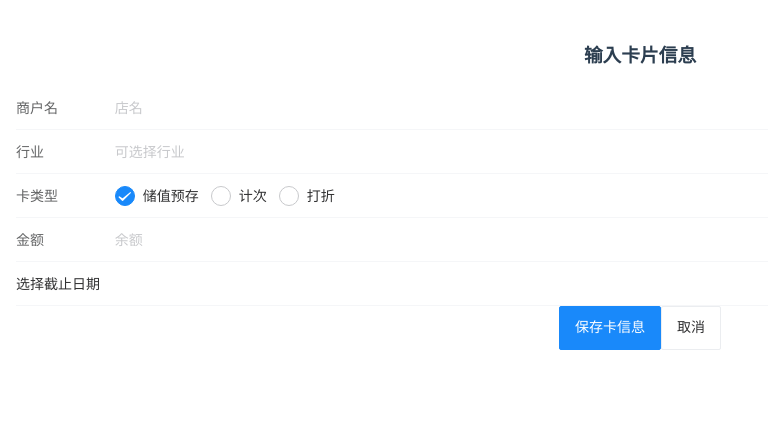
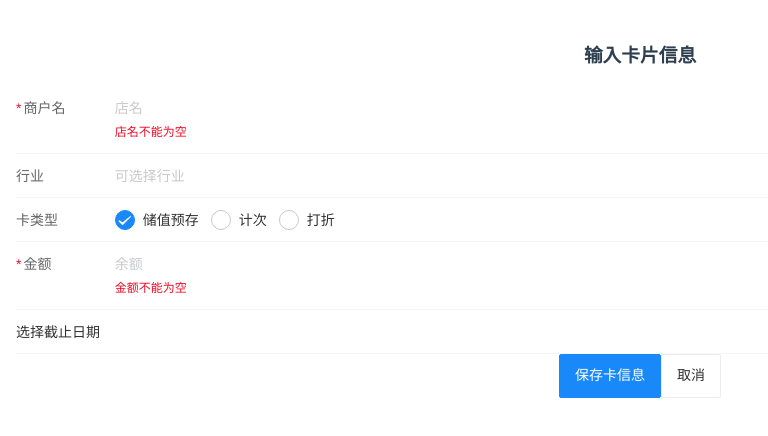
Before and after one commit to Rackar/card-manage, a Vue app: page /#/add in a window 1280 px wide. Shown: the top 436 px of the page, without its empty margins (0-768 px from the left). Built offline with nearby package versions, Linux system fonts and the light colour scheme.

Commit message:
完善删除逻辑

```diff
--- a/src/components/AddCard.vue
+++ b/src/components/AddCard.vue
@@ -1,9 +1,27 @@
 <template>
   <h3>输入卡片信息</h3>
-  <van-field label="商户名" v-model="state.name" name="pattern" placeholder="店名" :rules="[{ pattern, message: '请输入正确内容' }]" />
-  <van-field v-model="state.hangye" readonly clickable label="行业" placeholder="可选择行业" @click="state.showPicker = true" />
+  <van-field
+    label="商户名"
+    v-model="state.name"
+    name="pattern"
+    placeholder="店名"
+    required
+    error-message="店名不能为空"
+  />
+  <van-field
+    v-model="state.hangye"
+    readonly
+    clickable
+    label="行业"
+    placeholder="可选择行业"
+    @click="state.showPicker = true"
+  />
   <van-popup v-model:show="state.showPicker" round position="bottom">
-    <van-picker :columns="state.columns" @cancel="state.showPicker = false" @confirm="onConfirmHangye" />
+    <van-picker
+      :columns="state.columns"
+      @cancel="state.showPicker = false"
+      @confirm="onConfirmHangye"
+    />
   </van-popup>
   <van-field name="radio" label="卡类型">
     <template #input>
@@ -14,10 +32,26 @@
       </van-radio-group>
     </template>
   </van-field>
-  <van-field label="金额" v-model="state.money" name="pattern" placeholder="余额" :rules="[{ pattern, message: '请输入正确内容' }]" />
+  <van-field
+    label="金额"
+    v-model="state.money"
+    name="pattern"
+    placeholder="余额"
+    required
+    error-message="金额不能为空"
+  />
 
-  <van-cell style="text-align: left" title="选择截止日期" :value="state.endDate" @click="state.showCalendar = true" />
-  <van-calendar v-model:show="state.showCalendar" :show-confirm="false" @confirm="onConfirm" />
+  <van-cell
+    style="text-align: left"
+    title="选择截止日期"
+    :value="state.endDate && state.endDate.toLocaleDateString()"
+    @click="state.showCalendar = true"
+  />
+  <van-calendar
+    v-model:show="state.showCalendar"
+    :show-confirm="false"
+    @confirm="onConfirm"
+  />
   <van-button type="primary" @click="saveCard">保存卡信息</van-button>
 
   <router-link to="/"> <van-button>取消</van-button></router-link>
@@ -48,7 +82,7 @@ export default {
       state.showPicker = false;
     };
     const onConfirm = (date) => {
-      state.endDate = `${date.getFullYear()}-${date.getMonth() + 1}-${date.getDate()}`;
+      state.endDate = date;
       state.showCalendar = false;
     };
 
--- a/src/components/CardSingle.vue
+++ b/src/components/CardSingle.vue
@@ -10,7 +10,7 @@
           v-model:current-rate="rate"
           :rate="100"
           :stroke-width="60"
-          :text="'余额：' + state.money + '元'"
+          :text="'余额：' + currentMoney + '元'"
       /></van-col>
       <van-col span="4">
         <div><van-button @click="state.useShow = true">消费</van-button></div>
@@ -18,7 +18,11 @@
       </van-col>
     </van-row>
     <van-divider dashed></van-divider>
-    <van-progress :percentage="50" stroke-width="3" pivot-text="过期还剩xx天" />
+    <van-progress
+      :percentage="state.dayRate"
+      stroke-width="3"
+      :pivot-text="`过期还剩` + state.leftDay + `天`"
+    />
   </div>
   <van-dialog
     v-model:show="state.useShow"
@@ -28,7 +32,7 @@
   >
     <van-field
       v-model="state.number"
-      :placeholder="state.money"
+      :placeholder="currentMoney"
       type="number"
     />
     <!-- <van-button>确定</van-button> -->
@@ -36,42 +40,58 @@
 </template>
 
 <script>
-import { reactive, computed } from "vue";
+import { reactive, ref, computed } from "vue";
 import { instance } from "../utils/axios";
+import { Dialog } from "vant";
 export default {
   props: {
     cardData: Object,
   },
   setup(props) {
-    let state = props.cardData;
+    let state = reactive(props.cardData);
     state.cardShowed = true;
     state.useShow = false;
     state.number = null;
-    // {
-    //       name: "店名",
-    //       hangye: "美食",
-    //       type: 0,
-    //       total: 3000,
-    //       money: 1111,
-    //       endDate: "20201010",
-    //     };
 
-    let rate = computed(() => (state.money / state.total) * 100);
+    // let currentMoney = computed(() => {
+    //   let detail = state.log.reduce((prev, next) => prev.detail + next.detail);
+    //   debugger;
+    //   console.log(detail);
+    //   return state.money + detail;
+    // });
 
-    let currentMoney=state.total
-const calcRate=(log)=>{
-log.forEach(e=>{
-currentMoney+=e.detail
-})
+    // let rate = computed(() => (currentMoney / state.money) * 100);
+    let currentMoney = ref(state.money);
+    recalcCurrent();
+    function recalcCurrent() {
+      currentMoney.value = state.money;
+      if (state.log && state.log.length) {
+        let detail = state.log.map((log) => log.detail);
+        let te = detail.reduce((p, n) => {
+          return p + n;
+        });
+        currentMoney.value += te;
+      }
     }
 
-let allDay=calcDateDis(state.startDate,state.endDate)
-let leftDay=calcDateDis(Date.Now(),state.endDate)
+    let rate = computed(() => (currentMoney.value / state.money) * 100);
+    // let currentMoney = state.total;
+    // const calcRate = (log) => {
+    //   log.forEach((e) => {
+    //     currentMoney += e.detail;
+    //   });
+    // };
 
-function calcDateDis(dateBegin,dateEnd){
-return (dateEnd-dateBegin)/3600/24/1000
+    let allDay = calcDateDis(state.createdAt, state.endDate);
+
+    state.leftDay = calcDateDis(Date.now(), state.endDate);
+    state.dayRate = (state.leftDay / allDay) * 100;
+
+    function calcDateDis(dateBegin, dateEnd) {
+      let b = new Date(dateBegin).getTime();
+      let e = new Date(dateEnd).getTime();
+      return Math.floor((e - b) / 3600 / 24 / 1000);
     }
-
 
     const useCard = () => {
       console.log("使用");
@@ -83,6 +103,8 @@ return (dateEnd-dateBegin)/3600/24/1000
           console.log(data);
           if (data.data.status === 1) {
             console.log("修改成功");
+            state.log.push({ detail: state.number * -1, _id: state._id });
+            recalcCurrent();
           } else {
             console.log("修改不成功");
           }
@@ -90,6 +112,35 @@ return (dateEnd-dateBegin)/3600/24/1000
     };
     const deleteCard = () => {
       console.log(state);
+      // const beforeClose = (action, done) =>
+      //   new Promise((resolve, reject) => {
+      //     if (action === "confirm") {
+      //       instance
+      //         .delete("/api/cards", { params: { id: state._id } })
+      //         .then((data) => {
+      //           console.log(data);
+      //           if (data.data.status === 1) {
+      //             console.log("删除成功");
+      //             state.cardShowed = false;
+      //           } else {
+      //             console.log("删除不成功");
+      //           }
+      //           resolve(true);
+      //         })
+      //         .catch(() => resolve(true));
+      //     } else {
+      //       // 拦截取消操作
+      //       resolve(true);
+      //       // done();
+      //     }
+      //   });
+
+      Dialog.confirm({
+        title: "删除",
+        message: "确定删除本卡片？",
+      })
+        .then(() => {
+          // on confirm
           instance
             .delete("/api/cards", { params: { id: state._id } })
             .then((data) => {
@@ -101,8 +152,12 @@ return (dateEnd-dateBegin)/3600/24/1000
                 console.log("删除不成功");
               }
             });
+        })
+        .catch(() => {
+          // on cancel
+        });
     };
-    return { state, rate, useCard, deleteCard };
+    return { state, rate, currentMoney, useCard, deleteCard };
   },
 };
 </script>
--- a/src/components/login.vue
+++ b/src/components/login.vue
@@ -3,13 +3,32 @@
     <h2 style="text-align: center">登录</h2>
     <van-cell-group>
       <!-- <van-field v-model="form.user_name" label="用户名" placeholder="请输入用户名" required /> -->
-      <van-field v-model="state.form.mobile" label="用户名" placeholder="请输入用户名/手机号" required />
-      <van-field v-model="state.form.password" type="password" label="密码" placeholder="请输入密码" required />
+      <van-field
+        v-model="state.form.mobile"
+        label="用户名"
+        placeholder="请输入用户名/手机号"
+        required
+      />
+      <van-field
+        v-model="state.form.password"
+        type="password"
+        label="密码"
+        placeholder="请输入密码"
+        required
+      />
     </van-cell-group>
     <van-button @click="onSubmit">登录</van-button>
-    <van-button @click="$router.push('/signup')" style="margin-left: 20px">注册</van-button>
+    <van-button @click="$router.push('/signup')" style="margin-left: 20px"
+      >注册</van-button
+    >
     <van-overlay :show="state.loading" style="z-index: 3" class-name="myover">
-      <van-loading type="spinner" color="#1989fa" vertical style="margin-top: 100px">加载中...</van-loading>
+      <van-loading
+        type="spinner"
+        color="#1989fa"
+        vertical
+        style="margin-top: 100px"
+        >加载中...</van-loading
+      >
     </van-overlay>
   </div>
 </template>
@@ -37,7 +56,9 @@ export default {
       },
       rules: {
         mobile: [{ required: true, message: "请输入手机号", trigger: "blur" }],
-        password: [{ required: true, message: "请输入密码", trigger: "change" }],
+        password: [
+          { required: true, message: "请输入密码", trigger: "change" },
+        ],
       },
     };
 
@@ -64,7 +85,7 @@ export default {
 
             store.commit("login_saveToken", token);
 
-            let previousUrl = "/star";
+            let previousUrl = "/";
             // if (this.$route.query && this.$route.query.redirect)
             //   previousUrl = this.$route.query.redirect;
             router.push(previousUrl);
```
Lines whose indentation alone changed are shown as unchanged.
